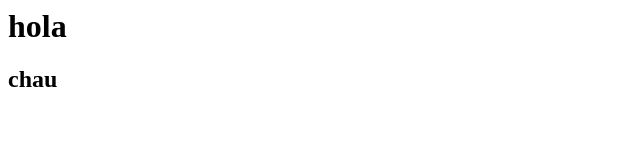
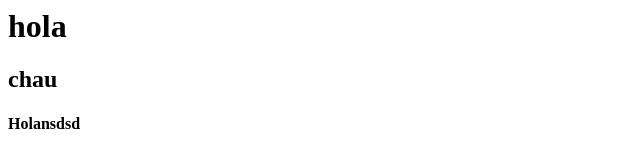
Before and after one commit to Zaikeff/HolaMundo, a plain HTML site: page INDEX.html in a window 1280 px wide. Shown: the full height of the page, 0-640 px from the left. Drawn offline with Linux system fonts and the light colour scheme.

Commit message:
Agrego h4

```diff
--- a/INDEX.html
+++ b/INDEX.html
@@ -1,2 +1,3 @@
 <h1>hola</h1>
 <h2>chau</h2>
+<h4>Holansdsd</h4>
```
